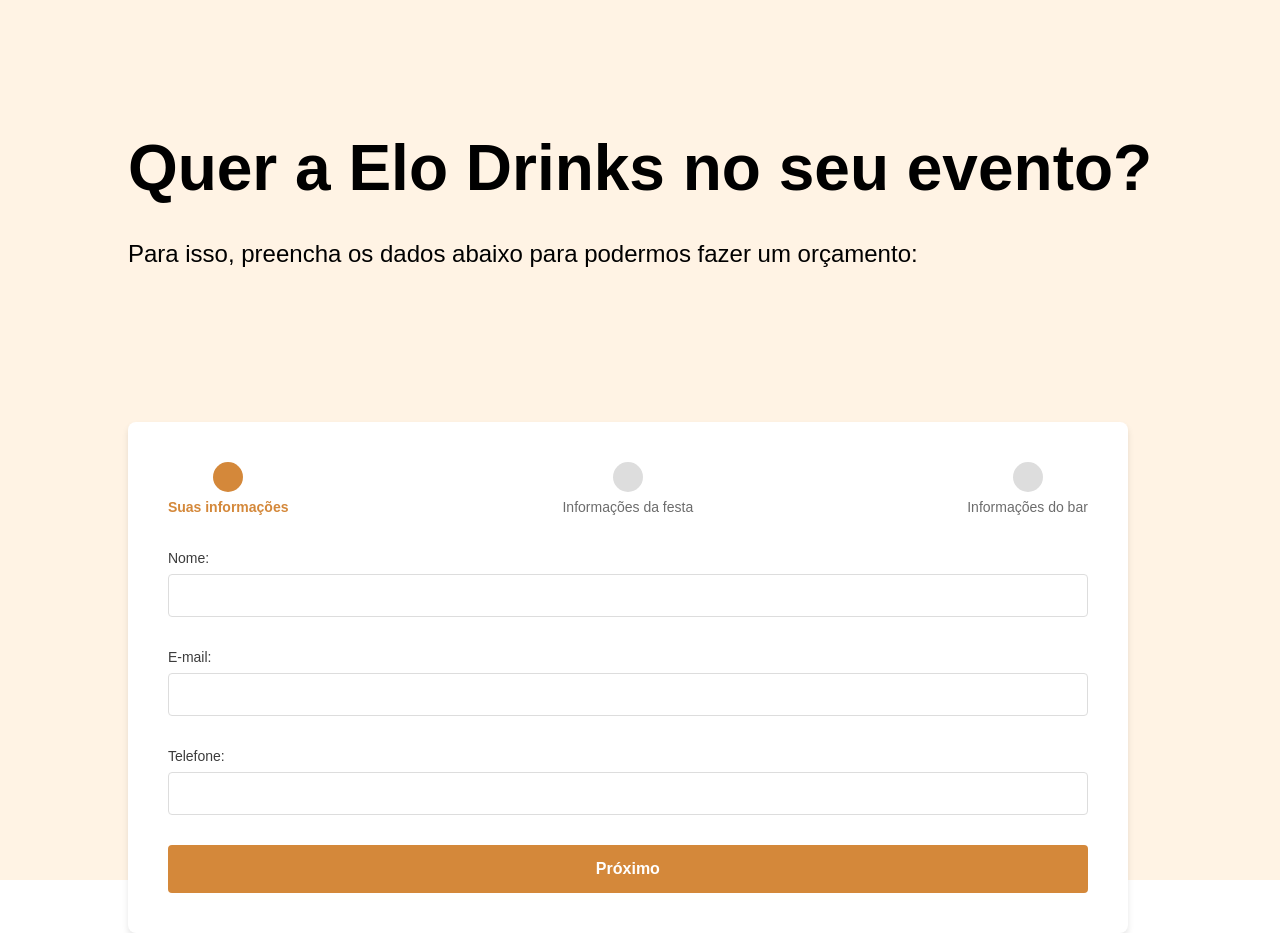
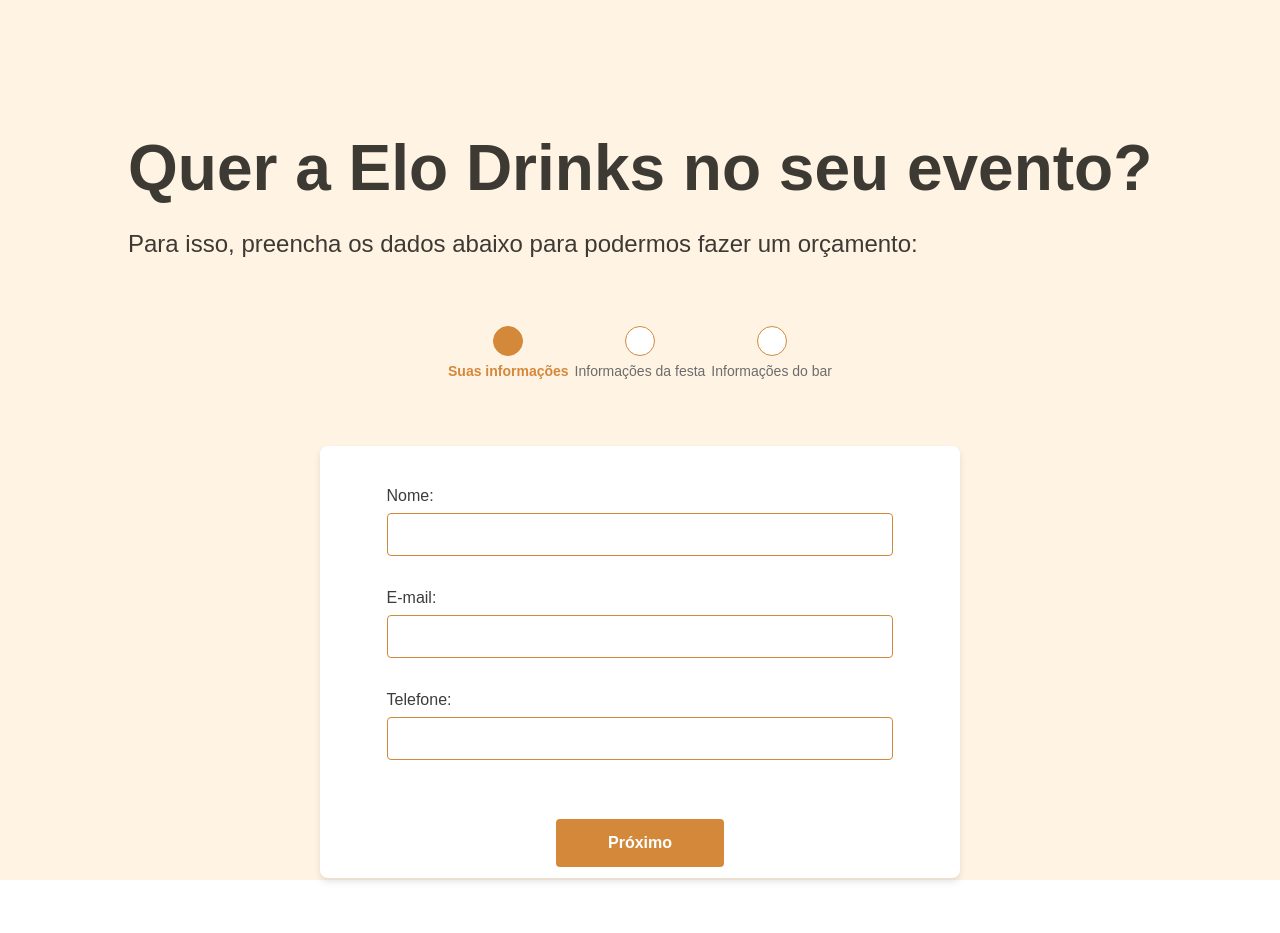
Before and after one commit to C317-Irineu/elodrinks-web, a Next.js app: page / in a window 1280 px wide. Shown: the part 1520-2453 px from the top of the page. After the commit the page ends 2425 px from the top, so only its background shows below. Built offline with nearby package versions, Linux system fonts and the light colour scheme; a web font is replaced by a local one.

Commit message:
fix/third section design

```diff
--- a/src/app/client-info.tsx
+++ b/src/app/client-info.tsx
@@ -1,7 +1,7 @@
 'use client';
 import React, { useState } from 'react';
 import { useRouter } from 'next/navigation';
-import './globals.css'; // Importando o CSS global
+import './globals.css';
 
 const Form = () => {
   const [formData, setFormData] = useState({
@@ -34,8 +34,8 @@
     <div>
       <h1 className='h1'>Quer a Elo Drinks no seu evento?</h1>
       <h2 className='h2'>Para isso, preencha os dados abaixo para podermos fazer um orçamento:</h2>
-      <div className="formContainer">
-        <div className="progressBar">
+
+      <div className="progressBar">
           <div className={`progressStep ${currentStep === 1 ? 'activeStep' : ''}`}>
             <div className={`stepCircle ${currentStep === 1 ? 'activeCircle' : ''}`}></div>
             Suas informações
@@ -47,9 +47,10 @@
           <div className={`progressStep ${currentStep === 3 ? 'activeStep' : ''}`}>
             <div className={`stepCircle ${currentStep === 3 ? 'activeCircle' : ''}`}></div>
             Informações do bar
-          </div>
+        </div>
         </div>
 
+      <div className="formContainer">
         {/* Form */}
         <form onSubmit={handleSubmit}>
           <div className="inputGroup">
@@ -96,7 +97,7 @@
           </button>
         </form>
       </div>
-    </div>
+      </div>
   );
 };
 
--- a/src/app/globals.css
+++ b/src/app/globals.css
@@ -13,7 +13,6 @@
 }
 
 .container {
-  display: flex;
   justify-content: center;
   align-items: center;
   height: 100vh;
@@ -47,18 +46,22 @@
 
 .formContainer {
   background-color: white;
-  padding: 40px;
+  padding: 3%;
   border-radius: 8px;
   box-shadow: 0px 4px 6px rgba(0, 0, 0, 0.1);
-  width: 1000px;
-  min-height: 400px;
-  margin-top: 150px;
+  width: 50%;
+  max-height: 55%;
+  margin-left: 25%;
 }
 
 .progressBar {
   display: flex;
+  margin-left: 15%;
   justify-content: space-between;
-  margin-bottom: 30px;
+  margin-top: 5%;
+  margin-bottom: 5%;
+  width: 30%;
+  margin-left: 35%
 }
 
 .progressStep {
@@ -78,8 +81,9 @@
   width: 30px;
   height: 30px;
   border-radius: 50%;
-  background-color: #ddd;
+  background-color: #ffffff;
   margin-bottom: 5px;
+  border: 1px solid #d4883a;
 }
 
 .activeCircle {
@@ -92,22 +96,24 @@
 
 .label {
   display: block;
-  font-size: 14px;
+  font-size: 1rem;
   color: #3c3c3c;
   margin-bottom: 5px;
+  margin-left: 5%;
 }
 
 .input {
-  width: 100%;
+  width: 90%;
   padding: 10px;
-  border: 1px solid #ddd;
+  border: 1px solid #d4883a;
   border-radius: 4px;
   font-size: 14px;
   margin-bottom: 10px;
+  margin-left: 5%;
 }
 
 .button {
-  width: 100%;
+  width: 30%;
   padding: 12px;
   background-color: #d4883a;
   border: none;
@@ -116,17 +122,26 @@
   font-weight: bold;
   border-radius: 4px;
   cursor: pointer;
+  margin-left: 35%;
+  margin-top: 5%;
 }
 
-.h1{
+.h1 {
   font-family: 'Alumni Sans', sans-serif;
   font-size: 4rem;
   font-weight: bold;
-  margin-bottom: 20px;
+  margin-bottom: 10px;
+  color: #3D3933;
+  text-align: left;
+  margin-left: 10%;
 }
 
-.h2{
+.h2 {
   font-family: 'Alumni Sans', sans-serif;
   font-size: 1.5rem;
-  margin-bottom: 20px;
+  margin-bottom: 10px;
+  color: #3D3933;
+  font-weight: 400;
+  text-align: left;
+  margin-left: 10%;
 }
--- a/src/app/page.tsx
+++ b/src/app/page.tsx
@@ -19,7 +19,7 @@
 
       <section
         id="third-section"
-        className="h-screen bg-[#FFF3E4] flex flex-col items-center justify-start pt-10"
+        className="h-screen bg-[#FFF3E4] flex flex-col justify-start pt-10"
       >
         <Form />
       </section>
```
